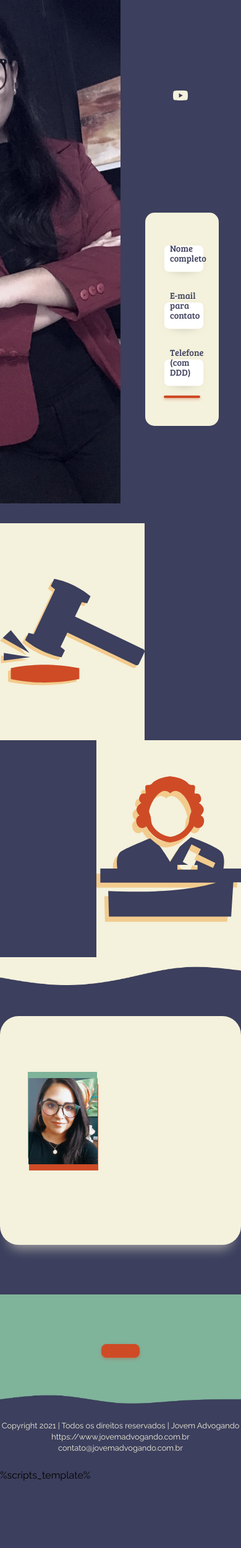
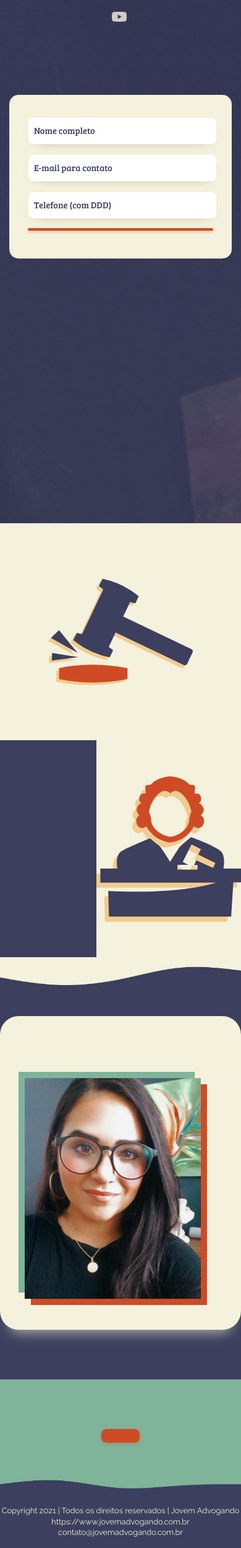
Before and after one commit to Startap/newtimes-bruna-alam, a PHP site: template views/website/homepage.php in a window 390 px wide. Shown: the top 2497 px of the page at 62% size. Before the commit the page ends 2389 px from the top, so only its background shows below. Run offline with PHP 8.4, Linux system fonts and the light colour scheme; the template is opened without the code that fills it, so the values that code supplies are empty; some web fonts are replaced.

Commit message:
🚧 Fix mobile layout

```diff
--- a/assets/app.css
+++ b/assets/app.css
@@ -48,7 +48,8 @@ strong {
 #section__headline {
     position: relative;
     width: 100%;
-    height: 100vh;
+    height: fit-content;
+    min-height: 100vh;
 
     display: flex;
 }
@@ -56,7 +57,7 @@ strong {
 #section__headline_left_side {
     display: block;
     position: relative;
-    height: 100%;
+    min-height: 100%;
     min-width: 50%;
     content: '';
     background: linear-gradient(0deg, rgba(60, 63, 93, 0.35), rgba(60, 63, 93, 0.65)), url('/assets/images/bruna_photos/headline_background.JPG') no-repeat center -2em;
@@ -268,24 +269,37 @@ strong {
     position: absolute;
     display: block;
     content: '';
-    width: 90%;
+    width: 100%;
     height: 100%;
+    transition: all 0.3s ease;
 }
 
 #section__about_instructor .img_container:before {
-    left: 5px;
+    background-color: var(--color-green-sheen);
+
     top: -10px;
-    background-color: var(--color-green-sheen);
+    left: -10px;
 }
 
 #section__about_instructor .img_container:after {
-    right: 5px;
+    background-color: var(--color-sinopia);
+
     top: 10px;
-    background-color: var(--color-sinopia);
+    left: 10px;
+}
+
+#section__about_instructor .img_container:hover:after {
+    top: -10px;
+    left: -10px;
+}
+
+#section__about_instructor .img_container:hover:before {
+    top: 10px;
+    left: 10px;
 }
 
 #section__about_instructor .img_container img {
-    width: 90%;
+    width: 100%;
     margin: auto;
     display: block;
     position: relative;
@@ -373,3 +387,57 @@ footer span {
     font-size: 0.8em;
     color: var(--color-beige);
 }
+
+/**
+* Starting our mobile adjustments in our application
+*/
+@media screen and (max-width: 1024px) {
+    #section__headline_left_side {
+        background-position-y: 0em;
+    }
+}
+
+@media screen and (max-width: 768px) {
+    #section__headline_left_side {
+        position: absolute;
+        background: linear-gradient(0deg, rgba(60, 63, 93, 0.35), rgba(60, 63, 93, 0.65)), url('/assets/images/bruna_photos/headline_background.JPG') no-repeat center 0em;
+        width: 100%;
+        opacity: 0.15;
+    }
+
+    #section__headline_right_side {
+        justify-content: flex-start;
+    }
+
+    #headline__right_main_container {
+        padding: 0;
+    }
+
+    #headline__right_youtube_container {
+        margin-bottom: 4em;
+    }
+
+    #section__about_class .row__about_class {
+        flex-direction: column-reverse;
+    }
+
+    #section__about_class .row__about_class .content-container {
+        min-height: 350px;
+    }
+
+    #section__about_instructor .about__container {
+        padding: 50px 40px;
+    }
+
+    #section__about_instructor .about__container {
+        flex-direction: column-reverse;
+    }
+
+    #section__about_instructor .img_container {
+        margin-top: 20px;
+    }
+
+    #section__callout {
+        padding: 50px 20px;
+    }
+}
```
